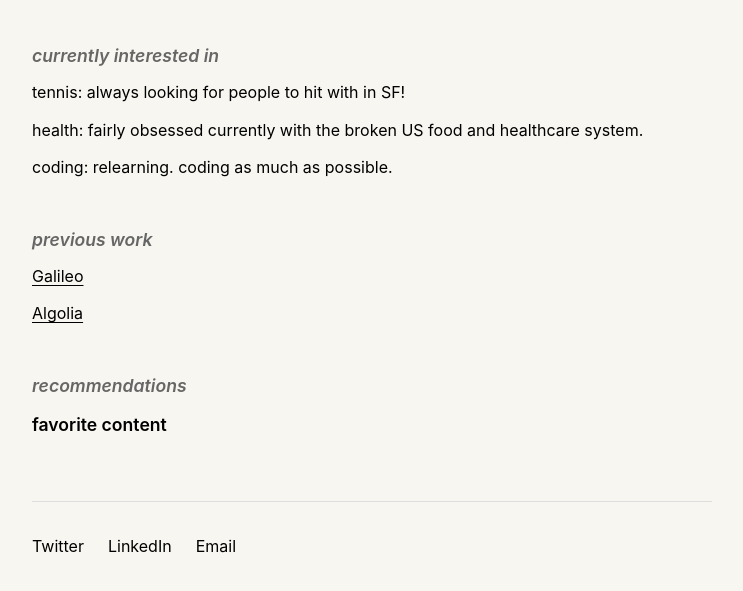
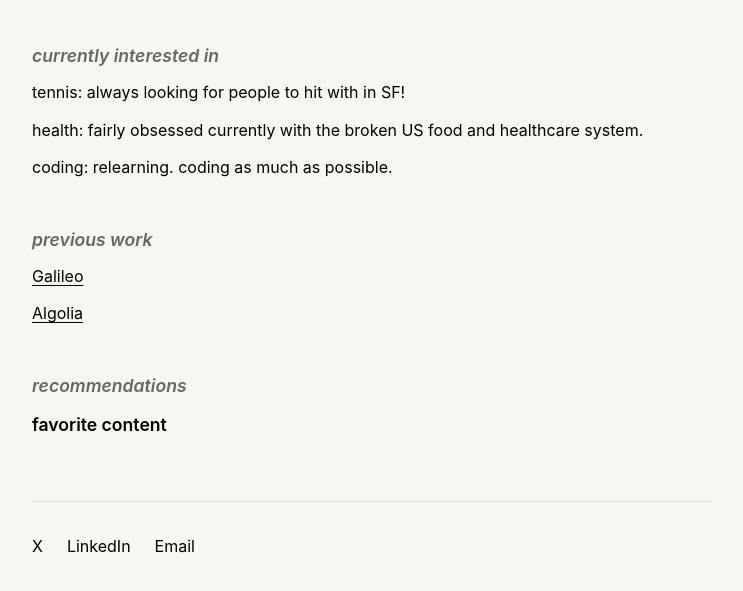
Before and after one commit to kashyechuri/kashyechuri.github.io, a website: page index.html in a window 1280 px wide. Shown: the part 147-738 px from the top of the page, without its empty margins (268-1011 px from the left). Drawn offline with Linux system fonts and the light colour scheme.

Commit message:
Update Twitter to X and change link to x.com

```diff
--- a/index.html
+++ b/index.html
@@ -44,7 +44,7 @@
 
         <footer>
             <nav class="social-links">
-                <a href="https://twitter.com/kashyechuri" target="_blank">Twitter</a>
+                <a href="https://x.com/kashyechuri" target="_blank">X</a>
                 <a href="https://linkedin.com/in/kashyapyechuri" target="_blank">LinkedIn</a>
                 <a href="mailto:kashyap.y@email.com">Email</a>
             </nav>
```
